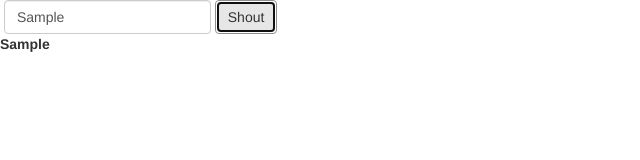
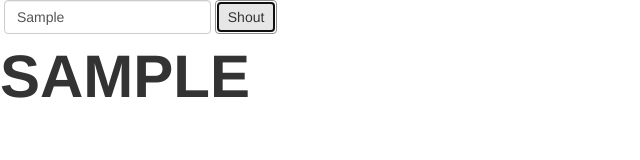
Before and after one commit to rogtobias/shout-machine, a plain HTML site: page index.html in a window 1280 px wide. Both pictures are taken after typing "Sample" into the empty fields and a click on the button "Shout". Shown: the whole page, without its empty margins (0-640 px from the left). Drawn offline with Linux system fonts and the light colour scheme.

Commit message:
finnally got the text to go to upper case

```diff
--- a/css/styles.css
+++ b/css/styles.css
@@ -1,3 +1,4 @@
 #toYell {
   font-weight: bolder;
+  font-size: 60px;
 }
--- a/js/scripts.js
+++ b/js/scripts.js
@@ -1,7 +1,8 @@
 $(document).ready(function() {
   $(".form-inline").submit(function(event) {
   var calmInput = $("input#userInput").val();
-  $("#toYell").text(calmInput);
+  $("#toYell").text(calmInput.toUpperCase());
+
 
   event.preventDefault();
   });
```
